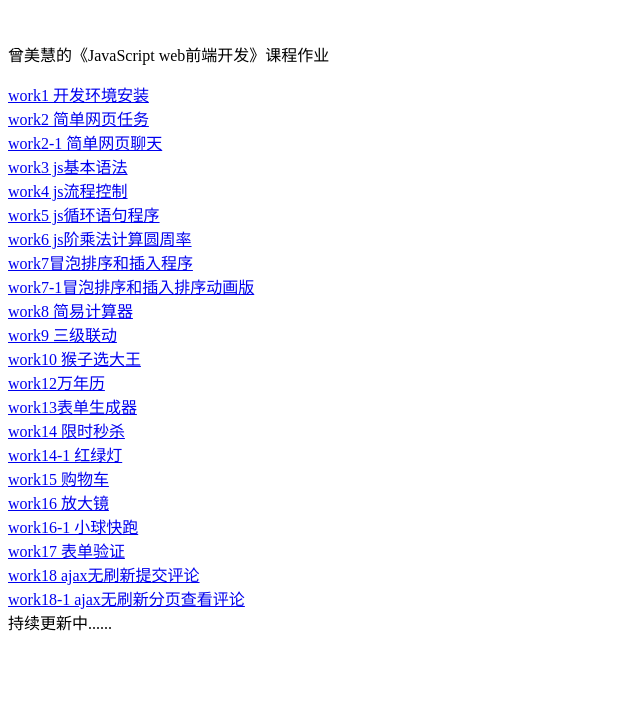
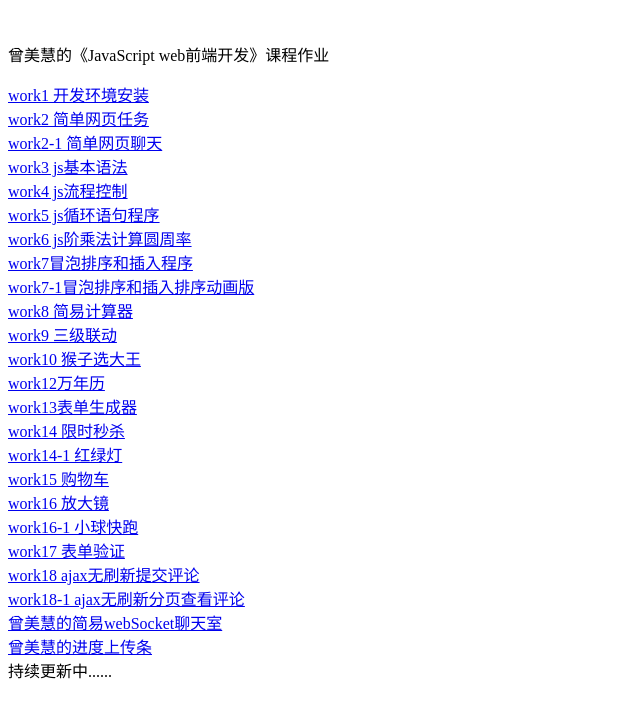
Before and after one commit to meihui0811/jswork, a plain HTML site: page index.html in a window 1280 px wide. Shown: the whole page, without its empty margins (0-640 px from the left). Drawn offline with Linux system fonts and the light colour scheme.

Commit message:
Update index.html

```diff
--- a/index.html
+++ b/index.html
@@ -29,6 +29,9 @@
 <a href='work17/index.html'>work17 表单验证</a><br>
 <a href='work18/index.html'>work18 ajax无刷新提交评论</a><br>
 <a href='work18/index1.html'>work18-1 ajax无刷新分页查看评论</a><br>
+<a href='work19/index.html'>曾美慧的简易webSocket聊天室</a><br>
+<a href='work19/index1.html'>曾美慧的进度上传条</a><br>
+
       持续更新中......
     </br>
 </html>
```
